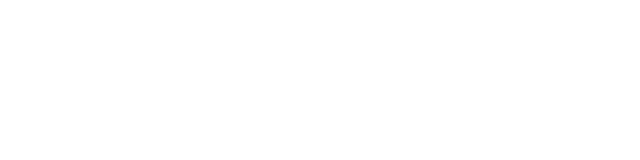
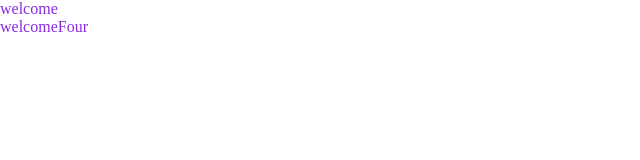
Before and after one commit to Yinkouxi/YierBookkeeping, a Vue app: page /#/welcome/four in a window 1280 px wide. Before the commit this address had no page. Shown: the top 160 px of the page, without its empty margins (0-640 px from the left). Built offline with nearby package versions, Linux system fonts and the light colour scheme.

Commit message:
创建欢迎页面

```diff
--- /dev/null
+++ b/src/components/welcome/WelcomeFour.vue
@@ -0,0 +1,15 @@
+<template>
+  <div class="welcomeFour">
+    <h2>welcomeFour</h2>
+  </div>
+</template>
+
+<script setup lang="ts">
+
+</script>
+
+<style lang="less" scoped>
+.welcomeFour{
+    color: blueviolet;
+}
+</style>
--- /dev/null
+++ b/src/components/welcome/WelcomeOne.vue
@@ -0,0 +1,13 @@
+<template>
+  <div class="welcomeOne">
+    <h2>welcomeOne</h2>
+  </div>
+</template>
+
+<script setup>
+
+</script>
+
+<style lang="less" scoped>
+
+</style>
--- /dev/null
+++ b/src/components/welcome/WelcomeThree.vue
@@ -0,0 +1,15 @@
+<template>
+  <div class="welcomeThree">
+    <h2>welcomeThree</h2>
+  </div>
+</template>
+
+<script setup lang="ts">
+
+</script>
+
+<style lang="less" scoped>
+.welcomeThree{
+    color: blueviolet;
+}
+</style>
--- /dev/null
+++ b/src/components/welcome/WelcomeTwo.vue
@@ -0,0 +1,15 @@
+<template>
+  <div class="welcomeTwo">
+    <h2>welcomeTwo</h2>
+  </div>
+</template>
+
+<script setup lang="ts">
+
+</script>
+
+<style lang="less" scoped>
+.welcomeTwo{
+    color: blueviolet;
+}
+</style>
--- a/src/router/index.ts
+++ b/src/router/index.ts
@@ -10,10 +10,32 @@ const routes: Array<RouteRecordRaw> = [
     path: '/about',
     component: () => import('@/views/About.vue')
   },
-  // 添加其他路由
   {
     path: '/home',
     component: () => import('@/views/Home.vue')
+  },
+  {
+    path: '/welcome',
+    redirect:'welcome/one',
+    component: () => import('@/views/WelcomePage.vue'),
+    children: [
+      {
+        path: 'one',
+        component: () => import('@/components/welcome/WelcomeOne.vue')
+      },
+      {
+        path: 'two',
+        component: () => import('@/components/welcome/WelcomeTwo.vue')
+      },
+      {
+        path: 'three',
+        component: () => import('@/components/welcome/WelcomeThree.vue')
+      },
+      {
+        path: 'four',
+        component: () => import('@/components/welcome/WelcomeFour.vue')
+      },
+    ]
   }
 ]
 
--- /dev/null
+++ b/src/views/WelcomePage.vue
@@ -0,0 +1,16 @@
+<template>
+  <div class="welcome">
+    <h2>welcome</h2>
+    <router-view></router-view>
+  </div>
+</template>
+
+<script setup lang="ts">
+
+</script>
+
+<style lang="less" scoped>
+.welcome{
+    color: blueviolet;
+}
+</style>
```
Also changed, not shown: 1 other file (tests, documents, lock files or other folders).
